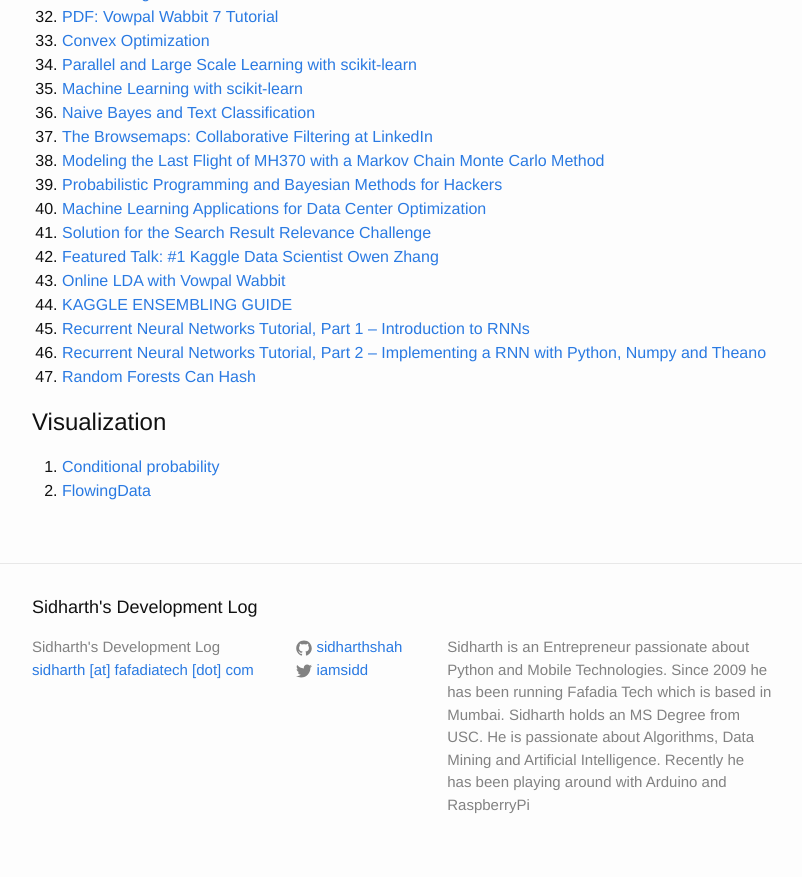
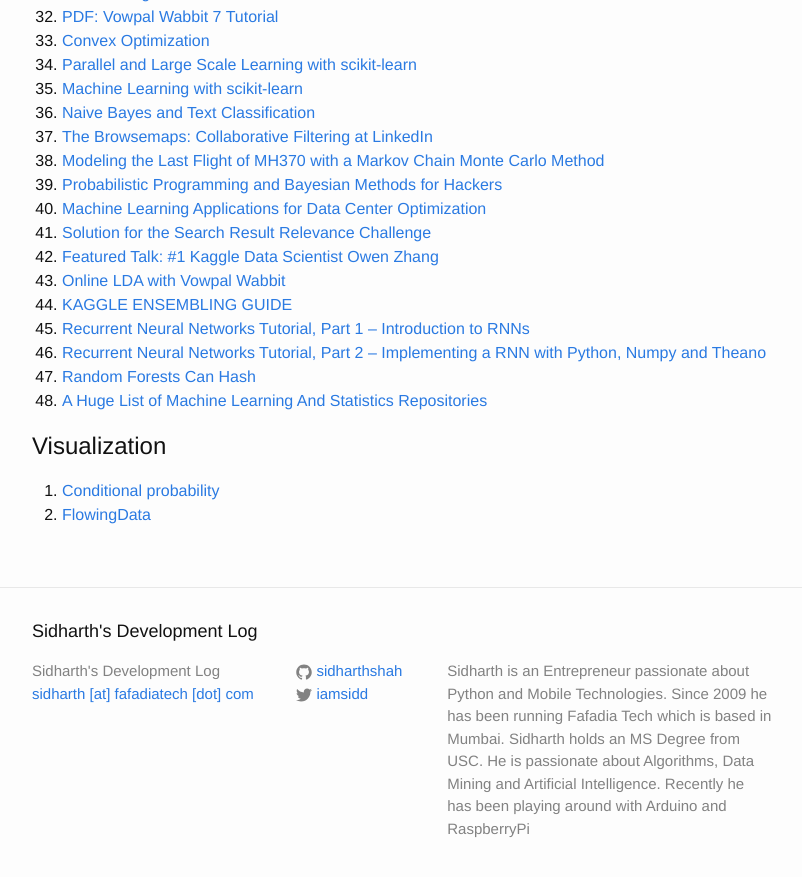
Before and after one commit to sidharthshah/sidharthshah.github.com, a Jekyll site: the page built from machine-learning.md, in a window 1280 px wide and 900 px high, scrolled down 1638 px. Shown: the top 877 px of the window, without its empty margins (238-1040 px from the left). Built offline with Jekyll 4.4.1, drawn with Linux system fonts in a browser that asks for light colours.

Commit message:
added more resources links

```diff
--- a/machine-learning.md
+++ b/machine-learning.md
@@ -84,6 +84,7 @@
 45. [Recurrent Neural Networks Tutorial, Part 1 – Introduction to RNNs](http://www.wildml.com/2015/09/recurrent-neural-networks-tutorial-part-1-introduction-to-rnns/)
 46. [Recurrent Neural Networks Tutorial, Part 2 – Implementing a RNN with Python, Numpy and Theano](http://www.wildml.com/2015/09/recurrent-neural-networks-tutorial-part-2-implementing-a-language-model-rnn-with-python-numpy-and-theano/)
 47. [Random Forests Can Hash](http://arxiv.org/pdf/1412.5083v3.pdf)
+48. [A Huge List of Machine Learning And Statistics Repositories](http://blog.josephmisiti.com/a-huge-list-of-machine-learning-repositories/)
 
 Visualization
 =============
```
